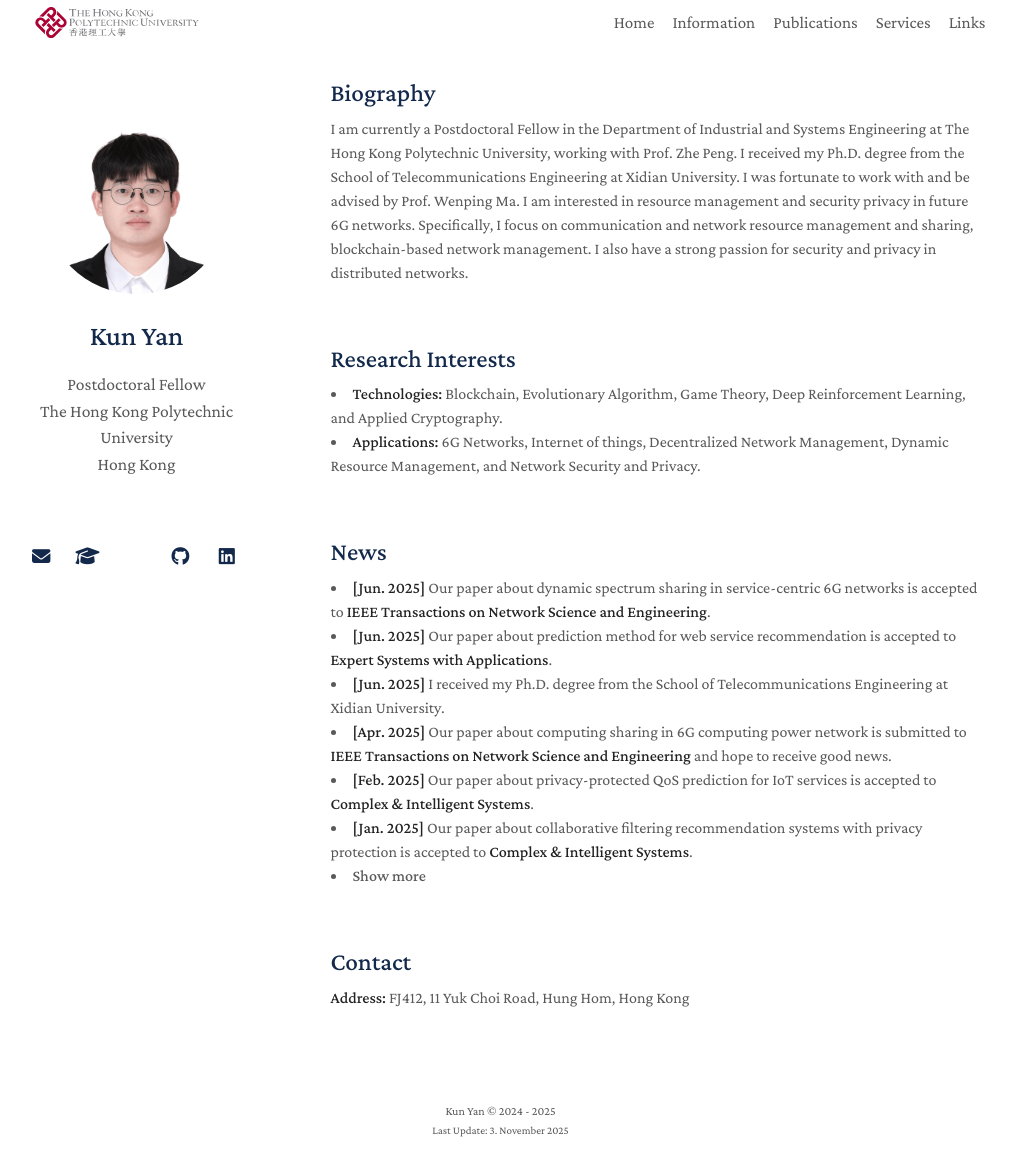
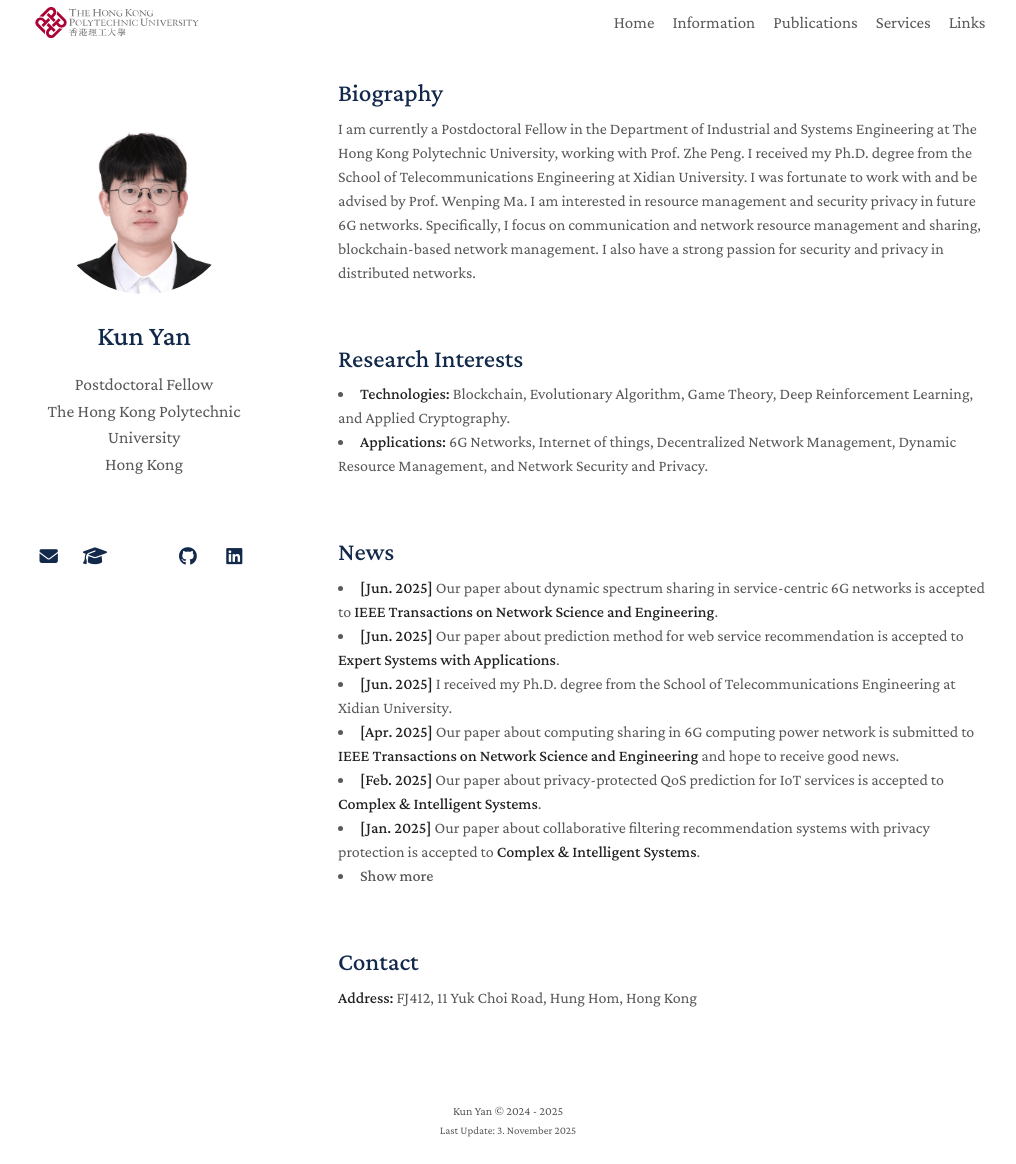
Before and after one commit to QuinYim/quinyim.github.io, a Jekyll site: the page built from index.md, in a window 1280 px wide and 1164 px high. Shown: the whole window, without its empty margins (132-1148 px from the left). Built offline with Jekyll 4.4.1, drawn with Linux system fonts in a browser that asks for light colours; a style sheet for code colours, icons or effects is not loaded.

Commit message:
Update style.css

```diff
--- a/assets/css/style.css
+++ b/assets/css/style.css
@@ -3,7 +3,7 @@
 @import url('https://fonts.googleapis.com/css2?family=Source+Sans+3:ital,wght@0,200..900;1,200..900&display=swap');
 
 /* Enable sticky footer with flexbox */
-html { height: 100%; scrollbar-gutter: stable; }
+html { height: 100%; }
 body {
   background-color: #fff;
   padding: 0px;
@@ -14,11 +14,6 @@
   min-height: 100vh;
   display: flex;
   flex-direction: column;
-}
-
-/* Fallback for browsers without scrollbar-gutter support: always reserve vertical scrollbar space */
-@supports not (scrollbar-gutter: stable) {
-  html { overflow-y: scroll; }
 }
 
 .pub-row { display: flex; align-items: center; }
```
